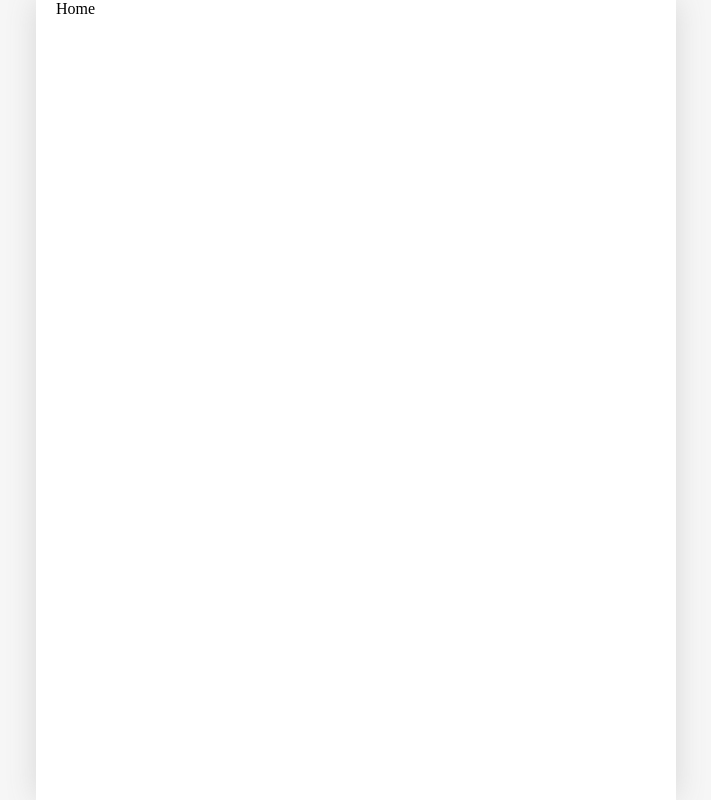
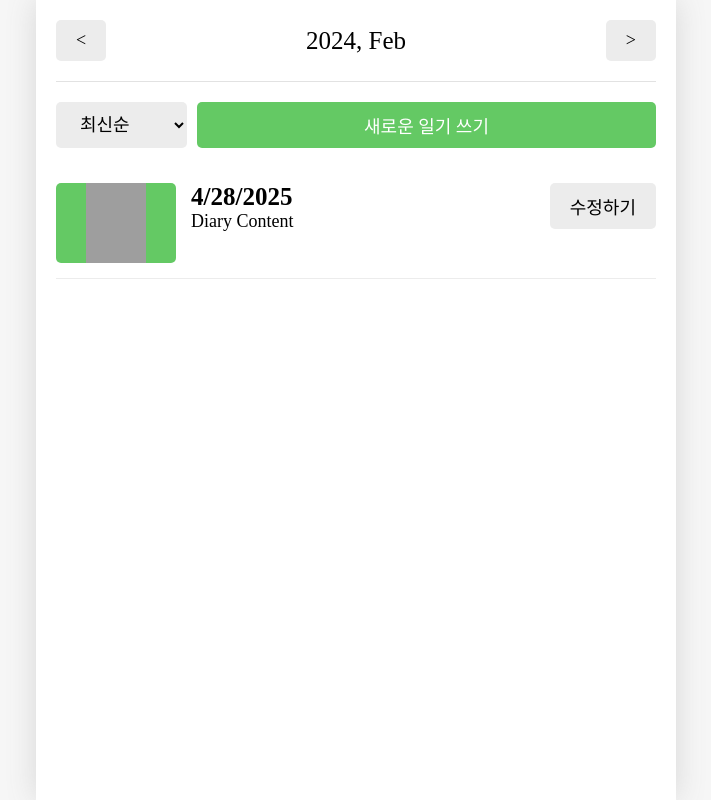
Before and after one commit to devkeyman/one-bite-react, a React (Vite) app: page / in a window 1280 px wide. Shown: the whole page, without its empty margins (284-995 px from the left). Built offline with nearby package versions, Linux system fonts and the light colour scheme; grey boxes are pictures that could not be loaded; a web font is replaced by a local one.

Commit message:
implementing Home page UI

```diff
--- a/src/App.jsx
+++ b/src/App.jsx
@@ -1,4 +1,4 @@
-import { useReducer } from "react";
+import { useReducer, useRef, createContext } from "react";
 import { Route, Routes } from "react-router-dom";
 import "./App.css";
 import Home from "./pages/Home";
@@ -21,13 +21,72 @@ const mockData = [
     content: "2번 일기 내용",
   },
 ];
+
 function reducer(state, action) {
-  return state;
+  switch (action.type) {
+    case "CREATE":
+      return [action.data, ...state];
+    case "UPDATE":
+      return state.map((item) =>
+        String(item.id) === String(action.data.id) ? action.data : item
+      );
+    case "DELETE":
+      return state.filter((item) => String(item.id) !== String(action.data.id));
+    default:
+      break;
   }
+}
+
+const DiaryStateContext = createContext();
+const DiaryDispatchContext = createContext();
+
 function App() {
   const [data, dispatch] = useReducer(reducer, mockData);
+  const idRef = useRef(3);
+  // 새로운 일기 추가
+  const onCreate = (createdDate, emotionId, content) => {
+    dispatch({
+      type: "CREATE",
+      data: {
+        id: idRef.current++,
+        createdDate,
+        emotionId,
+        content,
+      },
+    });
+  };
+  // 기존 일기 수정
+  const onUpdate = (id, createdDate, emotionId, content) => {
+    dispatch({
+      type: "UPDATE",
+      data: {
+        id,
+        createdDate,
+        emotionId,
+        content,
+      },
+    });
+  };
+  // 기존 일기 삭제
+  const onDelete = (id) => {
+    dispatch({
+      type: "DELETE",
+      data: {
+        id,
+      },
+    });
+  };
+
   return (
     <>
+      <DiaryStateContext.Provider value={data}>
+        <DiaryDispatchContext.Provider
+          value={{
+            onCreate,
+            onUpdate,
+            onDelete,
+          }}
+        >
           <Routes>
             <Route path="/" element={<Home />} />
             <Route path="/new" element={<New />} />
@@ -35,6 +94,8 @@ function App() {
             <Route path="/edit/:id" element={<Edit />}></Route>
             <Route path="*" element={<Notfound />} />
           </Routes>
+        </DiaryDispatchContext.Provider>
+      </DiaryStateContext.Provider>
     </>
   );
 }
--- /dev/null
+++ b/src/components/DiaryItem.css
@@ -0,0 +1,55 @@
+.DiaryItem {
+  display: flex;
+  gap: 15px;
+  justify-content: space-between;
+
+  padding: 15px 0;
+  border-bottom: 1px solid rgb(236, 236, 236);
+}
+.DiaryItem .img_section {
+  min-width: 120px;
+  height: 80px;
+
+  display: flex;
+  justify-content: center;
+  cursor: pointer;
+
+  border-radius: 5px;
+}
+
+.DiaryItem .img_section > img {
+  width: 50%;
+}
+
+.DiaryItem .img_section_1 {
+  background-color: rgb(100, 201, 100);
+}
+.DiaryItem .img_section_2 {
+  background-color: rgb(157, 215, 114);
+}
+.DiaryItem .img_section_3 {
+  background-color: rgb(253, 206, 23);
+}
+.DiaryItem .img_section_4 {
+  background-color: rgb(253, 132, 70);
+}
+.DiaryItem .img_section_5 {
+  background-color: rgb(253, 86, 95);
+}
+
+.DiaryItem .info_section {
+  flex: 1;
+  cursor: pointer;
+}
+
+.DiaryItem .info_section .created_date {
+  font-weight: bold;
+  font-size: 25px;
+}
+
+.DiaryItem .info_section .content {
+  font-size: 18px;
+}
+.DiaryItem .button_section {
+  min-width: 70px;
+}
--- /dev/null
+++ b/src/components/DiaryItem.jsx
@@ -0,0 +1,23 @@
+import "./DiaryItem.css";
+import { getEmotionImage } from "../util/get-emotion-image";
+import Button from "./Button";
+
+const DiaryItem = () => {
+  const emotionId = 1;
+  return (
+    <div className="DiaryItem">
+      <div className={`img_section img_section_${emotionId}`}>
+        <img src={getEmotionImage(emotionId)} />
+      </div>
+      <div className="info_section">
+        <div className="created_date">{new Date().toLocaleDateString()}</div>
+        <div className="content">Diary Content</div>
+      </div>
+      <div className="button_section">
+        <Button text={"수정하기"} />
+      </div>
+    </div>
+  );
+};
+
+export default DiaryItem;
--- /dev/null
+++ b/src/components/DiaryList.css
@@ -0,0 +1,19 @@
+.DiaryList .menu_bar {
+  margin: 20px 0px;
+  display: flex;
+  gap: 10px;
+}
+
+.DiaryList .menu_bar select {
+  background-color: rgb(236, 236, 236);
+  border: none;
+  border-radius: 5px;
+
+  padding: 10px 20px;
+  font-size: 18px;
+  cursor: pointer;
+}
+
+.DiaryList .menu_bar button {
+  flex: 1;
+}
--- /dev/null
+++ b/src/components/DiaryList.jsx
@@ -0,0 +1,22 @@
+import Button from "./Button";
+import DiaryItem from "./DiaryItem";
+import "./DiaryList.css";
+
+const DiaryList = () => {
+  return (
+    <div className="DiaryList">
+      <div className="menu_bar">
+        <select name="" id="">
+          <option value={"latest"}>최신순</option>
+          <option value={"oldest"}>오래된 순</option>
+        </select>
+        <Button text={"새로운 일기 쓰기"} type={"POSITIVE"} />
+      </div>
+      <div className="list_wrapper">
+        <DiaryItem />
+      </div>
+    </div>
+  );
+};
+
+export default DiaryList;
--- a/src/pages/Home.jsx
+++ b/src/pages/Home.jsx
@@ -1,8 +1,18 @@
-import { useSearchParams } from "react-router-dom";
+import Header from "../components/Header";
+import Button from "../components/Button";
+import DiaryList from "../components/DiaryList";
 
 const Home = () => {
-  const [params, setParams] = useSearchParams();
-  return <div>Home</div>;
+  return (
+    <div>
+      <Header
+        title={"2024, Feb"}
+        leftChild={<Button text={"<"} />}
+        rightChild={<Button text={">"} />}
+      />
+      <DiaryList />
+    </div>
+  );
 };
 
 export default Home;
```
Also changed, not shown: 1 other file (tests, documents, lock files or other folders). Lines whose indentation alone changed are shown as unchanged.
